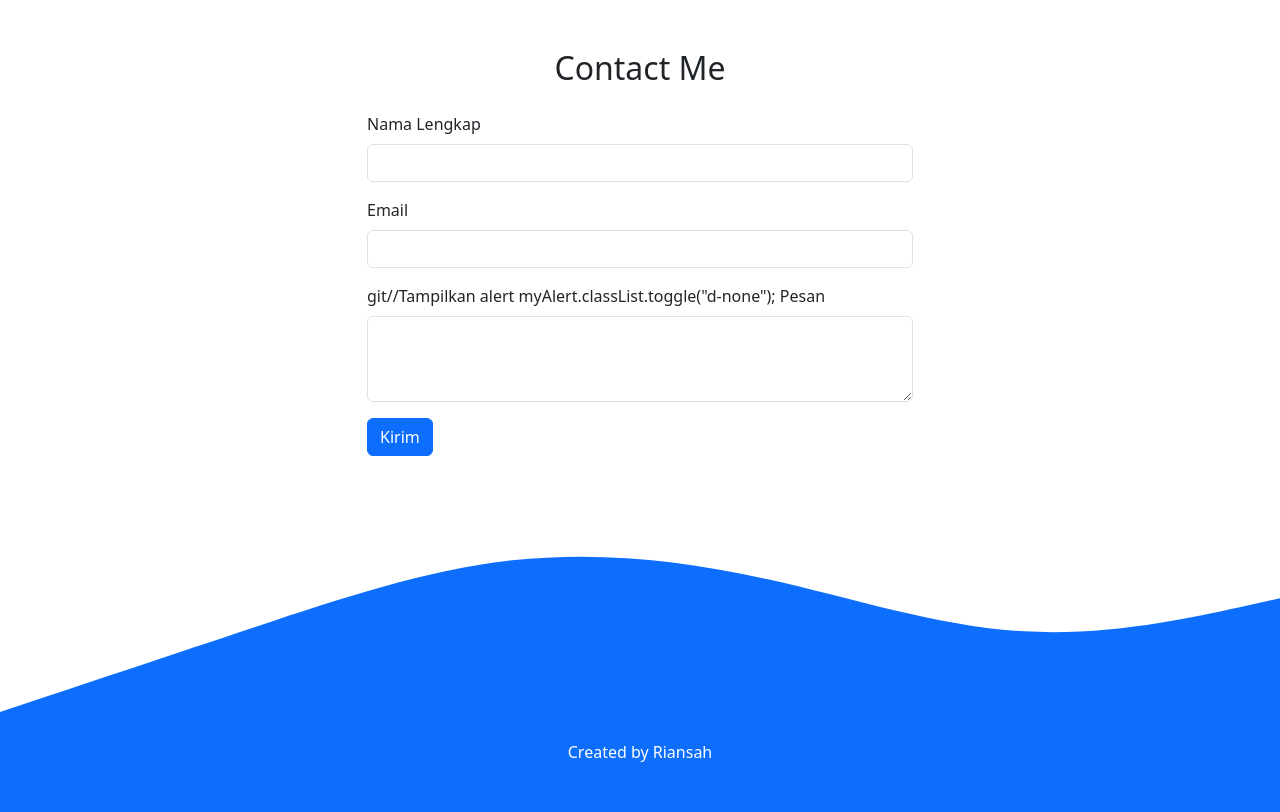
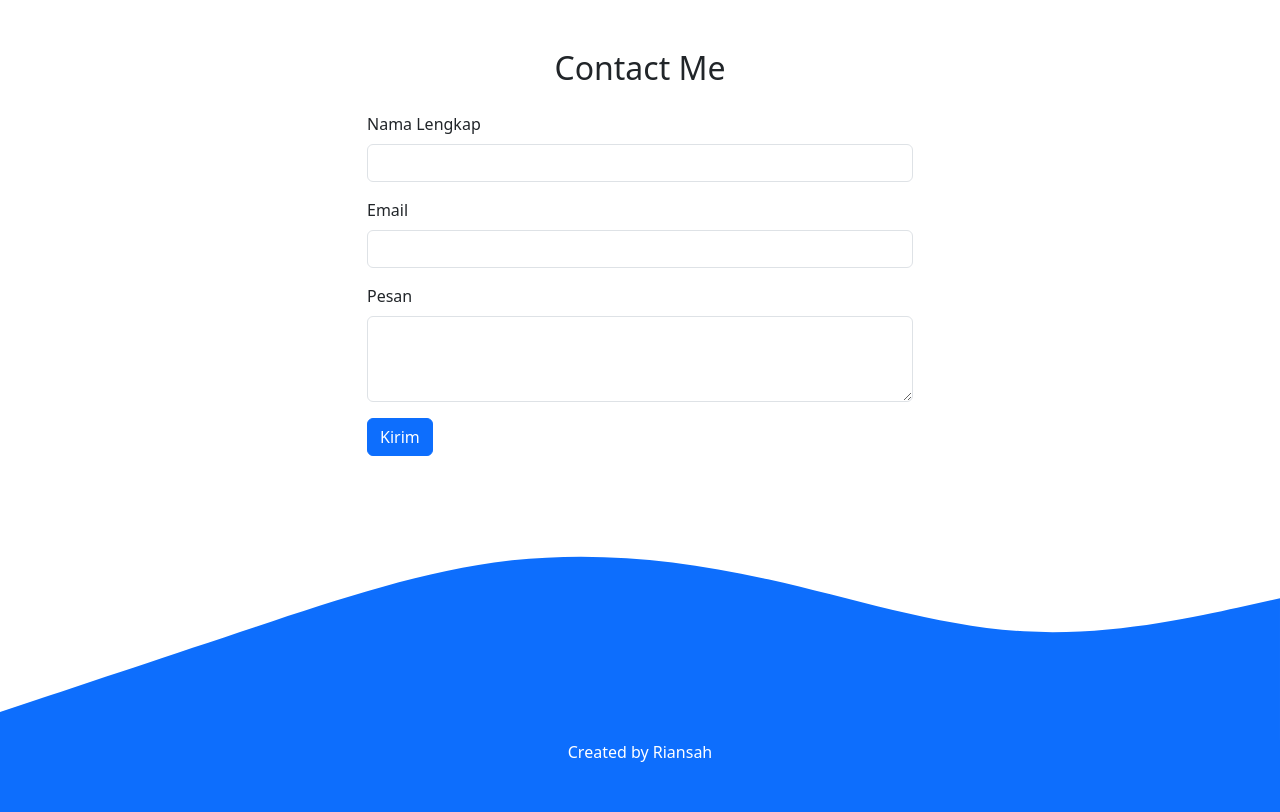
Before and after one commit to riansahriansah/riansahriansah.github.io, a plain HTML site: page index.html in a window 1280 px wide. Shown: the part 3620-4432 px from the top of the page. Drawn offline with nearby package versions, Linux system fonts and the light colour scheme.

Commit message:
perbaikan fitur contact me

```diff
--- a/index.html
+++ b/index.html
@@ -198,7 +198,6 @@
                 <input type="email" class="form-control" id="email" aria-describedby="email" name="email" />
               </div>
               <div class="mb-3">
-                git//Tampilkan alert myAlert.classList.toggle("d-none");
                 <label for="pesan" class="form-label">Pesan</label>
                 <textarea class="form-control" id="pesan" rows="3" name="pesan"></textarea>
               </div>
```
